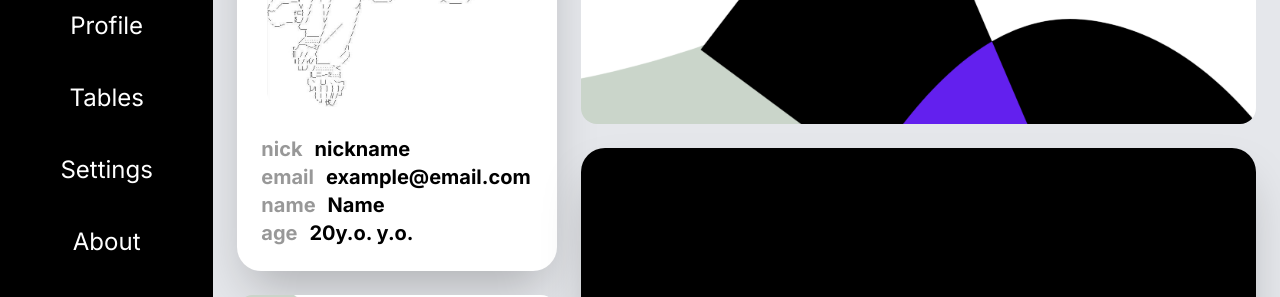
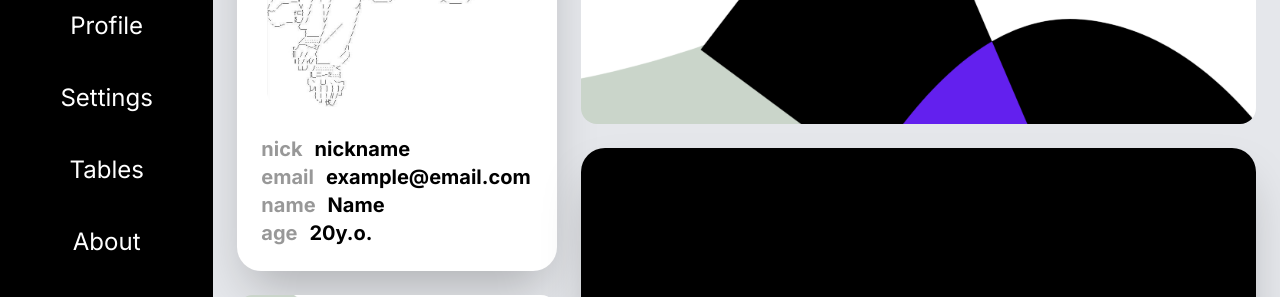
Before and after one commit to m1a2023/nexp-front, a Next.js app: page /Profile in a window 1280 px wide. Shown: the part 214-511 px from the top of the page. Built offline with nearby package versions, Linux system fonts and the light colour scheme.

Commit message:
Color changing is done

```diff
--- a/src/app/components/colorQueue.js
+++ b/src/app/components/colorQueue.js
@@ -1,7 +1,8 @@
 const colorQ = {
   AshGray: "#cad5ca",
-  MediumStateBlue: "#8075ff",
-  Rose: "#fda4af",
+  ElectricIndigo: "#6320ee",
+  White: "#ffffff",
+  RoseBright: "#f8f0fb",
 };
 
 let offset = -1;
--- a/src/app/components/profileCard.js
+++ b/src/app/components/profileCard.js
@@ -39,7 +39,7 @@ export const ProfileCardTemplate = ({ name, nickname, age, email }) => {
         <div className="flex flex-row w-full gap-x-3">
           <div className="opacity-40">age</div>
           <div className="truncate hover:text-electric-indigo duration-200">
-            {age} y.o.
+            {age}
           </div>
         </div>
       </div>
--- a/src/app/components/sidebar.js
+++ b/src/app/components/sidebar.js
@@ -1,7 +1,39 @@
+"use client";
 import Link from "next/link";
-import { navbarColors } from "./header";
 import { Logo } from "./logo";
-import { changeColor } from "./colorQueue";
+import { changeColor, colorQ } from "./colorQueue";
+import { useState } from "react";
+
+const SidebarLinkTemplate = ({ href, name }) => {
+  const [bgColor, setBgColor] = useState("");
+
+  const handleMouseEnter = () => {
+    setBgColor(changeColor());
+  };
+
+  const handleMouseLeave = () => {
+    setBgColor("");
+  };
+
+  return (
+    <Link href={href}>
+      <li
+        className="flex justify-center p-3 rounded-3xl transition-all duration-150 hover:text-white select-none"
+        style={{
+          backgroundColor: bgColor,
+          color:
+            bgColor === "#ffffff" || bgColor === "#f8f0fb"
+              ? "#000000"
+              : "#ffffff",
+        }}
+        onMouseEnter={handleMouseEnter}
+        onMouseLeave={handleMouseLeave}
+      >
+        {name}
+      </li>
+    </Link>
+  );
+};
 
 export const Sidebar = () => {
   let currentColor = changeColor();
@@ -10,37 +42,11 @@ export const Sidebar = () => {
     <div className="flex p-5 grow-0 flex-col h-full w-full justify-start space-y-10 bg-black">
       <Logo />
       <div className="flex flex-col justify-center text-2xl gap-4 select-none">
-        <Link href="/">
-          <li
-            className={`flex justify-center p-3 rounded-3xl transition-all duration-300 hover:bg-ash-gray hover:text-white select-none`}
-          >
-            Overview
-          </li>
-        </Link>
-
-        <Link href="/Profile">
-          <li className="flex justify-center p-3 rounded-3xl transition-all duration-300 hover:bg-ash-gray hover:text-black select-none">
-            Profile
-          </li>
-        </Link>
-
-        <Link href="/Tables">
-          <li className="flex justify-center p-3 rounded-3xl transition-all duration-300 hover:bg-ash-gray hover:text-black select-none">
-            Tables
-          </li>
-        </Link>
-
-        <Link href="/Settings">
-          <li className="flex justify-center p-3 rounded-3xl transition-all duration-300 hover:bg-ash-gray hover:text-black select-none">
-            Settings
-          </li>
-        </Link>
-
-        <Link href="/About">
-          <li className="flex justify-center p-3 rounded-3xl transition-all duration-300 hover:bg-ash-gray hover:text-black select-none">
-            About
-          </li>
-        </Link>
+        <SidebarLinkTemplate href="/" name="Overview" />
+        <SidebarLinkTemplate href="/Profile" name="Profile" />
+        <SidebarLinkTemplate href="/Settings" name="Settings" />
+        <SidebarLinkTemplate href="/Tables" name="Tables" />
+        <SidebarLinkTemplate href="/About" name="About" />
       </div>
     </div>
   );
```
